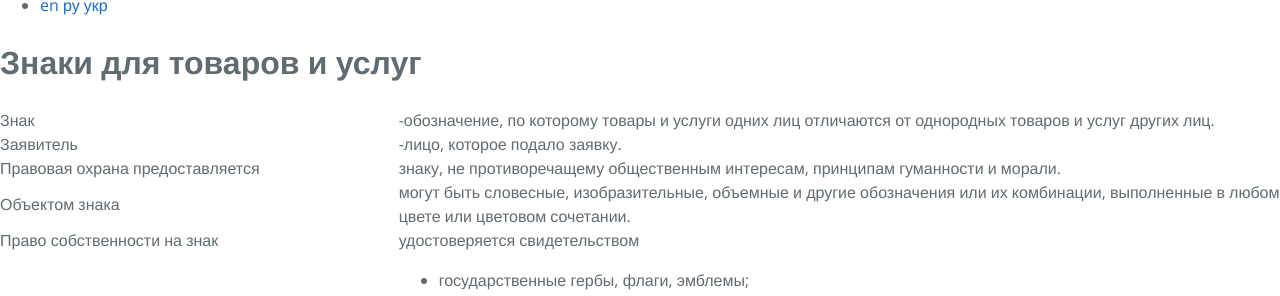
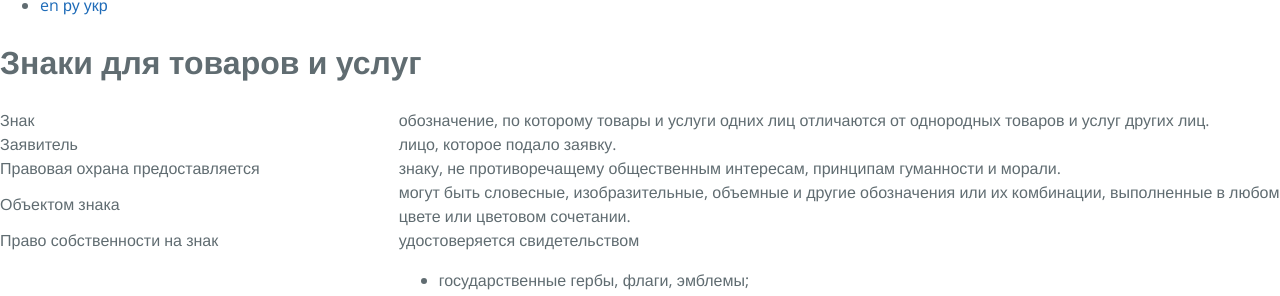
Before and after one commit to Mindshine/patent, a Jekyll site: the page built from _posts/ru/pages/2000-01-01-trademark.html, in a window 1280 px wide. Shown: the part 167-463 px from the top of the page. Built offline with Jekyll 4.4.1, drawn with Linux system fonts in a browser that asks for light colours; Markdown is read by kramdown in place of the engine named in the settings.

```diff
--- a/_posts/ru/pages/2000-01-01-trademark.html
+++ b/_posts/ru/pages/2000-01-01-trademark.html
@@ -8,10 +8,10 @@ categories:
 <h1>Знаки для товаров и услуг</h1>
 <table>
   <tr>
-    <td>Знак</td><td>-обозначение, по которому товары и услуги одних лиц отличаются от однородных товаров и услуг других лиц.</td>
+    <td>Знак</td><td>обозначение, по которому товары и услуги одних лиц отличаются от однородных товаров и услуг других лиц.</td>
   </tr>
   <tr>
-    <td>Заявитель</td><td>-лицо, которое подало заявку.</td>
+    <td>Заявитель</td><td>лицо, которое подало заявку.</td>
   </tr>
   <tr>
     <td>Правовая охрана предоставляется</td><td>знаку, не противоречащему общественным интересам, принципам гуманности  и морали.</td>
```
